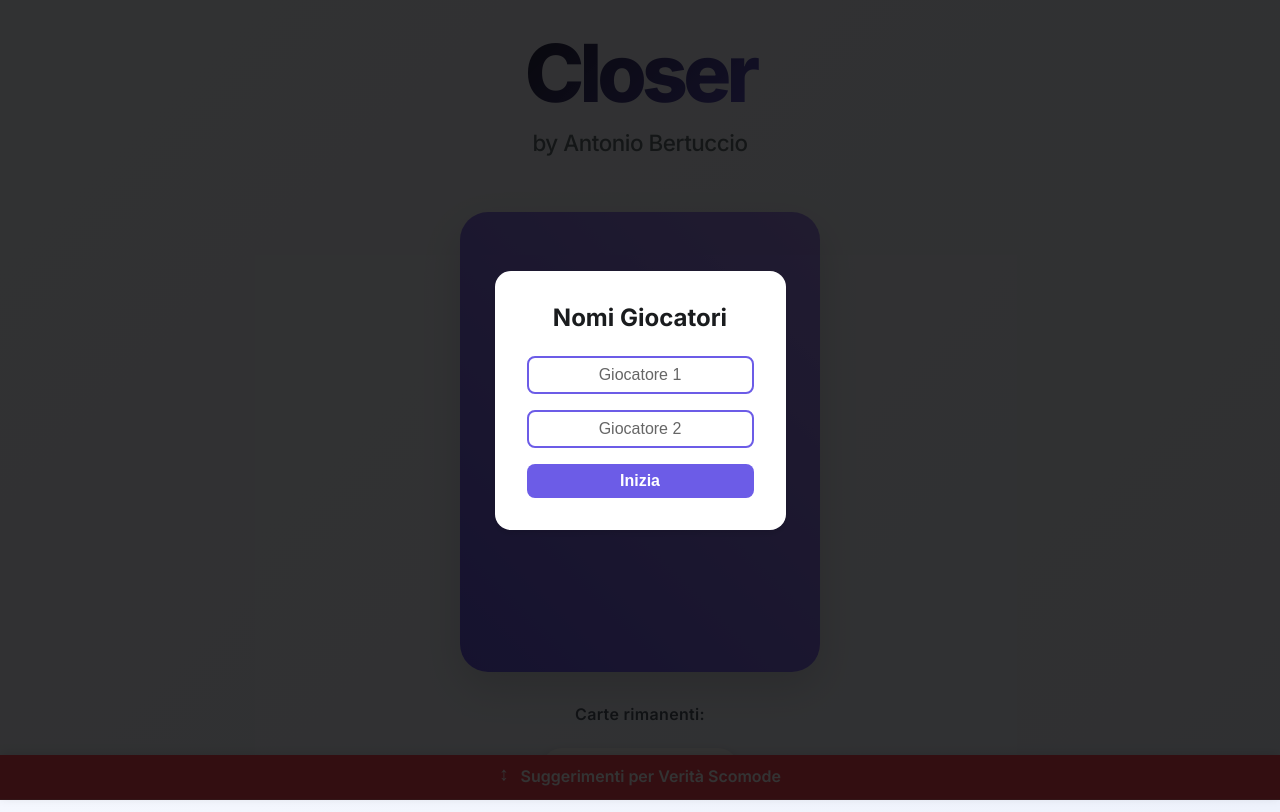
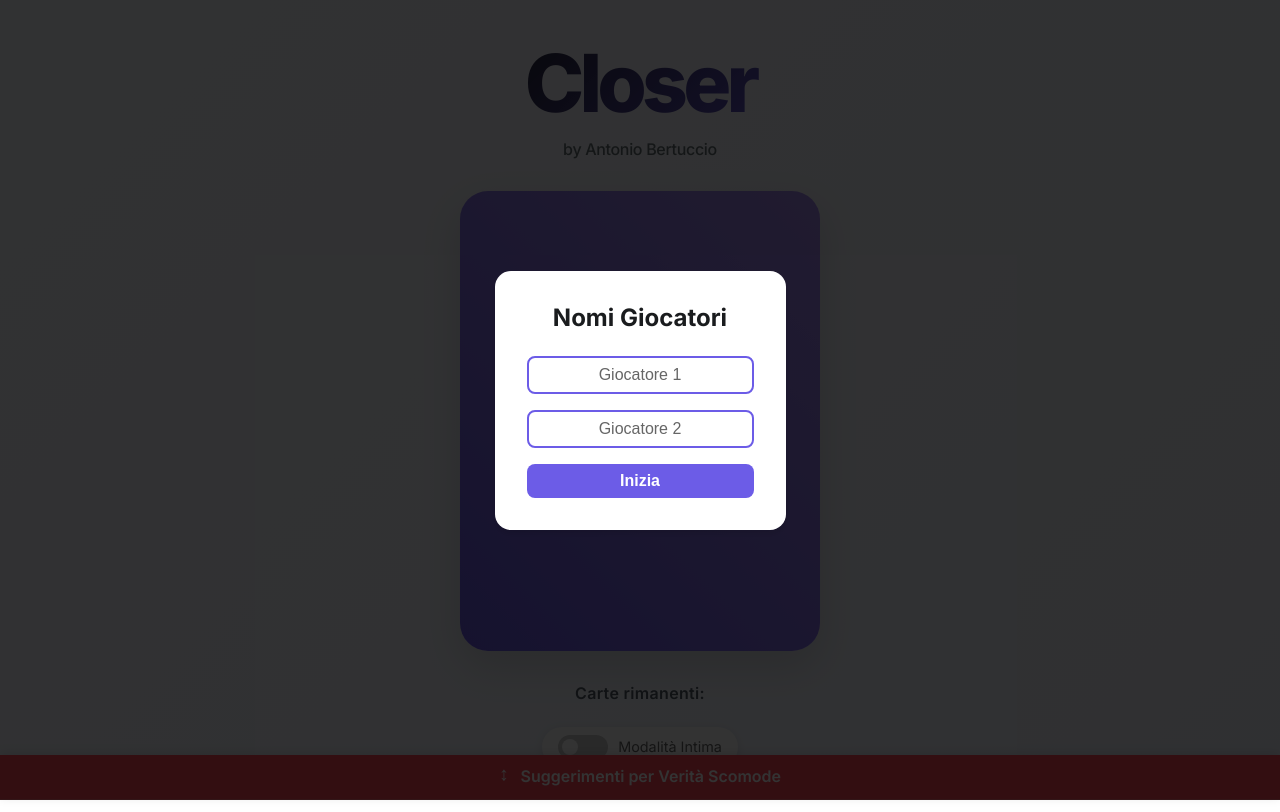
Before and after one commit to m0n0t0ny/Closer, a plain HTML site: page index.html in a window 1280 px wide. Drawn offline with Linux system fonts and the light colour scheme.

Commit message:
📝 (style.css): update font size and margin of subtitle class to improve design readability

```diff
--- a/style.css
+++ b/style.css
@@ -93,9 +93,9 @@ h1 {
 }
 
 .subtitle {
-  font-size: 1.4rem;
+  font-size: 1rem;
   color: var(--color-text-muted);
-  margin-bottom: var(--spacing-xxl);
+  margin-bottom: var(--spacing-l);
   font-weight: 500;
   letter-spacing: -0.02em;
   opacity: 0;
```
